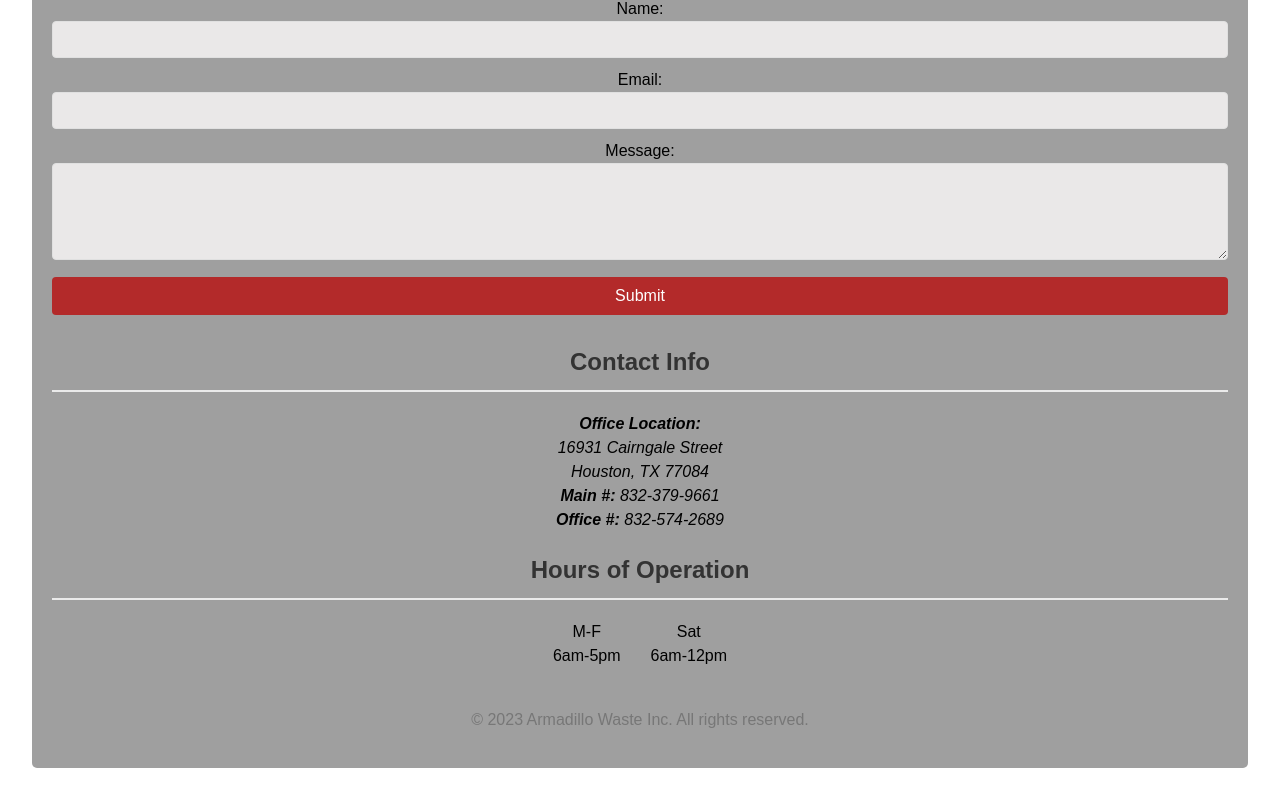
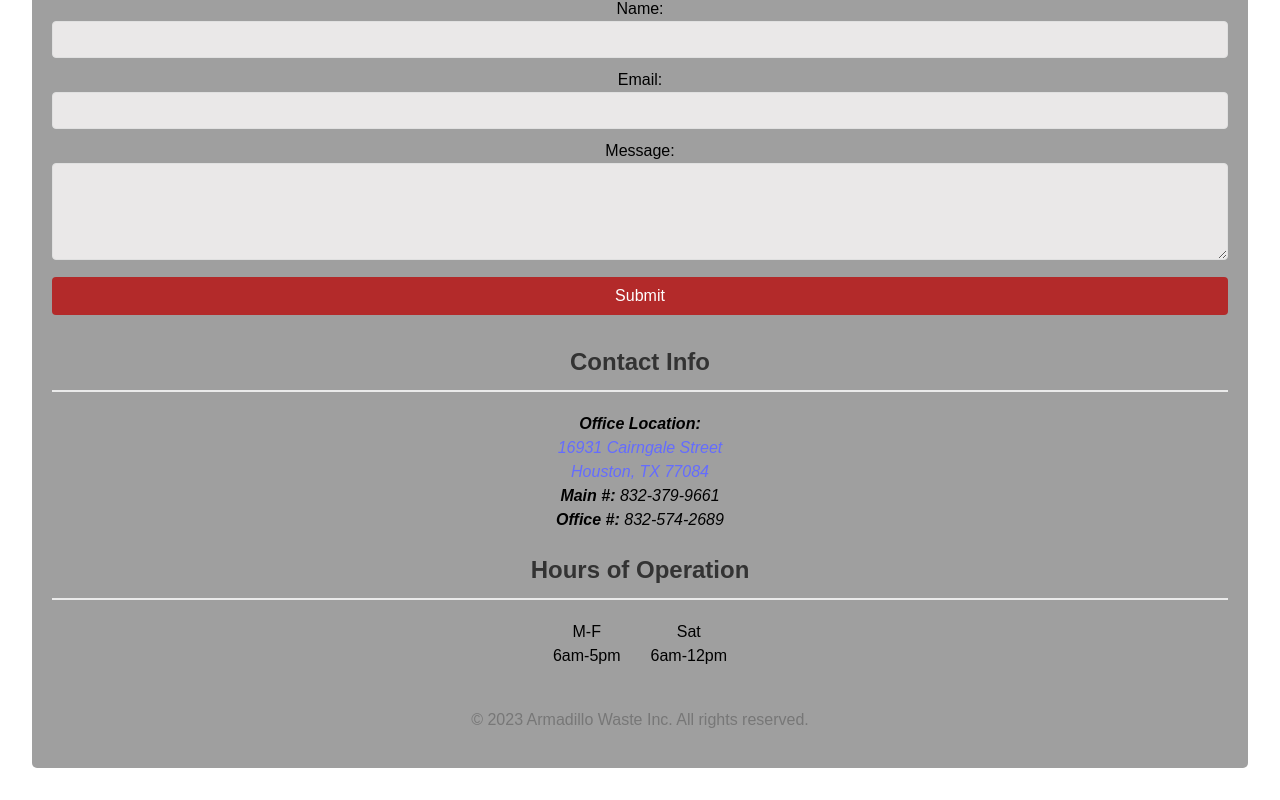
Before and after one commit to cdschexnide/bootjackranch, a React (Vite) app: page / in a window 1280 px wide. Shown: the part 1583-2383 px from the top of the page. Built offline with nearby package versions, Linux system fonts and the light colour scheme.

Commit message:
added anchor tag to link business address with Google Maps

```diff
--- a/src/App.tsx
+++ b/src/App.tsx
@@ -7,6 +7,9 @@ function App() {
   const [name, setName] = useState<string>("");
   const [email, setEmail] = useState<string>("");
   const [message, setMessage] = useState<string>("");
+
+  const mapsUrl: string =
+    "https://www.google.com/maps/place/Armadillo+Waste+Inc./@29.8435808,-95.6632055,17z/data=!4m14!1m7!3m6!1s0x8640d99bbd67858f:0x1da332384cd068bb!2sArmadillo+Waste+Inc.!8m2!3d29.8435762!4d-95.6606252!16s%2Fg%2F11l2gx5by9!3m5!1s0x8640d99bbd67858f:0x1da332384cd068bb!8m2!3d29.8435762!4d-95.6606252!16s%2Fg%2F11l2gx5by9?entry=ttu";
 
   async function handleSubmit(e: React.FormEvent<HTMLFormElement>) {
     e.preventDefault();
@@ -234,8 +237,10 @@ function App() {
           <div>
             <strong>Office Location:</strong>
           </div>
-          <div>16931 Cairngale Street</div>
-          <div>Houston, TX 77084</div>
+          <a href={mapsUrl} target="_blank" rel="noopener noreferrer">
+            <div>16931 Cairngale Street</div>
+            <div>Houston, TX 77084</div>
+          </a>
           <strong>Main #:</strong> 832-379-9661
           <br />
           <strong>Office #:</strong> 832-574-2689
```
